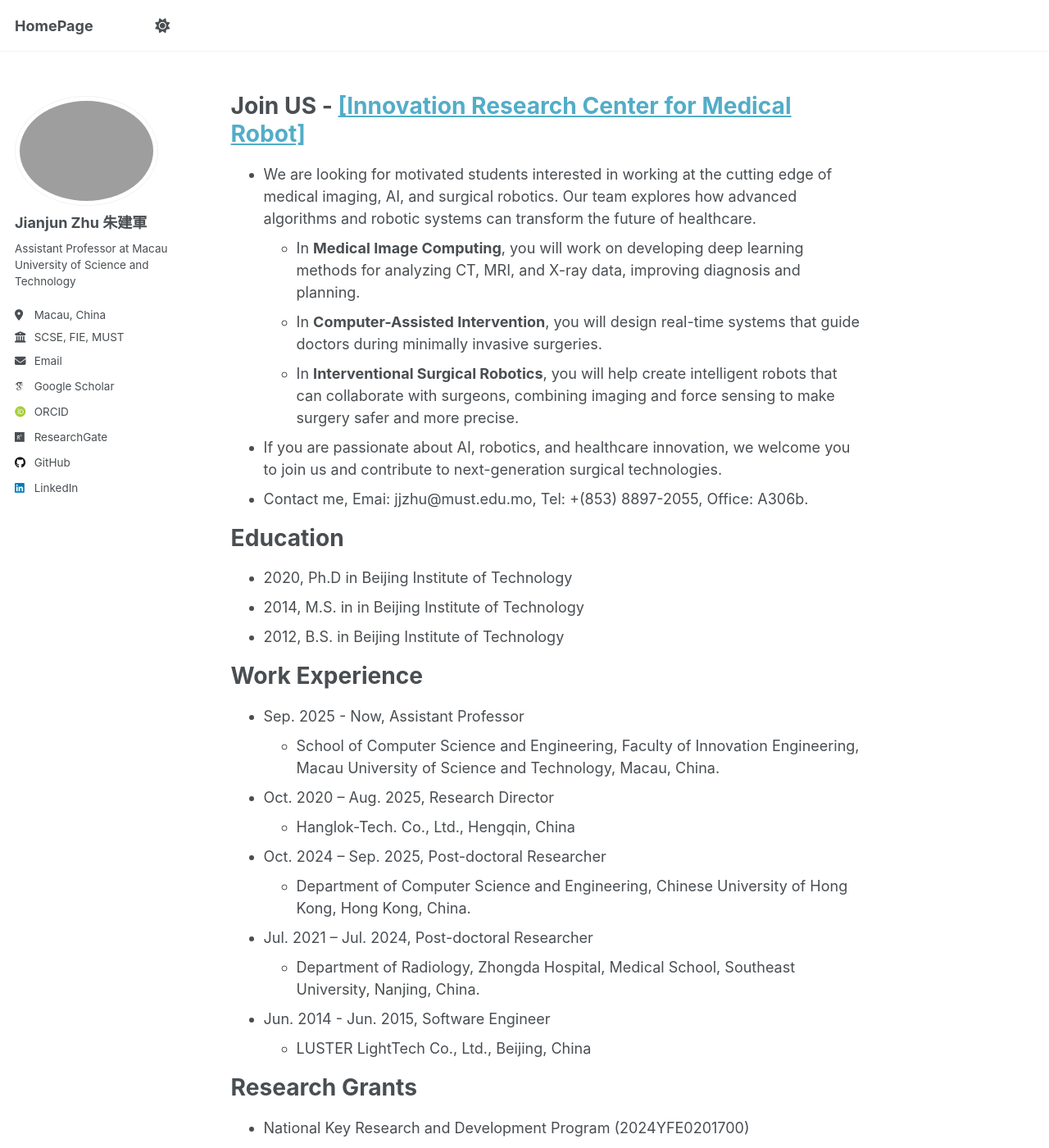
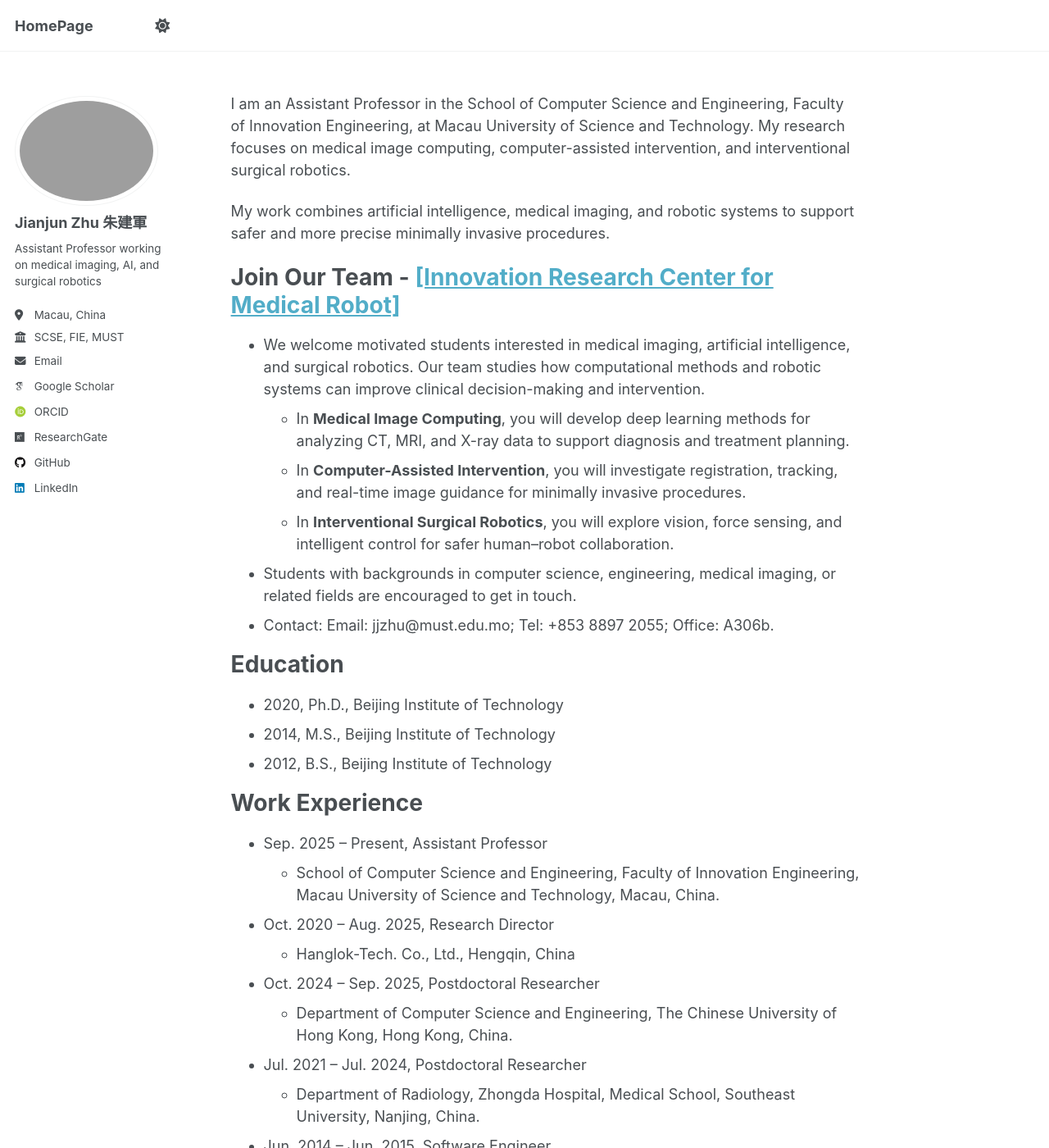
Before and after one commit to JianjunZhu/JianjunZhu.github.io, a Jekyll site: the page built from _pages/about.md, in a window 1280 px wide and 1400 px high. Shown: the whole window at 82% size. Built offline with Jekyll 4.4.1, drawn with Linux system fonts in a browser that asks for light colours; some web fonts are replaced; a script that is not in the unit is left out; some of the changed text lies outside the part shown.

```diff
--- a/_config.yml
+++ b/_config.yml
@@ -12,7 +12,7 @@ site_theme               : "default" # Currently available options are "default"
 title                    : "HomePage"
 title_separator          : "-"
 name                     : &name "Jianjun Zhu"
-description              : &description "Assistant Professor at MUST"   # Update this with a general description of your site, this is the default if not overridden by a page
+description              : &description "Jianjun Zhu is an Assistant Professor at Macau University of Science and Technology working on medical image computing, computer-assisted intervention, and surgical robotics."
 url                      : https://JianjunZhu.github.io # The base hostname & protocol for your site e.g. "https://[your GitHub username].github.io",
                                                            # or if you already have some other page hosted on Github then use "https://[your GitHub username].github.io/[Your Repo Name]"
 baseurl                  : "" # the subpath of your site, e.g. "/blog"
@@ -26,7 +26,7 @@ author:
   avatar           : "profile.png"
   name             : "Jianjun Zhu 朱建軍"
   pronouns         : # example: "she/her"
-  bio              : "Assistant Professor at Macau University of Science and Technology"
+  bio              : "Assistant Professor working on medical imaging, AI, and surgical robotics"
   location         : "Macau, China"
   employer         : "SCSE, FIE, MUST"
   uri              : # URL
--- a/_pages/about.md
+++ b/_pages/about.md
@@ -9,37 +9,41 @@ redirect_from:
 
 {% include base_path %}
 
-Join US - [[Innovation Research Center for Medical Robot]](https://fie.must.edu.mo/id-1443/article/view/id-33729.html?locale=en_US)
+I am an Assistant Professor in the School of Computer Science and Engineering, Faculty of Innovation Engineering, at Macau University of Science and Technology. My research focuses on medical image computing, computer-assisted intervention, and interventional surgical robotics.
+
+My work combines artificial intelligence, medical imaging, and robotic systems to support safer and more precise minimally invasive procedures.
+
+Join Our Team - [[Innovation Research Center for Medical Robot]](https://fie.must.edu.mo/id-1443/article/view/id-33729.html?locale=en_US)
 ======
-- We are looking for motivated students interested in working at the cutting edge of medical imaging, AI, and surgical robotics. Our team explores how advanced algorithms and robotic systems can transform the future of healthcare.
-	- In **Medical Image Computing**, you will work on developing deep learning methods for analyzing CT, MRI, and X-ray data, improving diagnosis and planning.
-	- In **Computer-Assisted Intervention**, you will design real-time systems that guide doctors during minimally invasive surgeries.
-	- In **Interventional Surgical Robotics**, you will help create intelligent robots that can collaborate with surgeons, combining imaging and force sensing to make surgery safer and more precise.
-- If you are passionate about AI, robotics, and healthcare innovation, we welcome you to join us and contribute to next-generation surgical technologies.
-- Contact me, Emai: jjzhu@must.edu.mo, Tel: +(853) 8897-2055, Office: A306b.
+- We welcome motivated students interested in medical imaging, artificial intelligence, and surgical robotics. Our team studies how computational methods and robotic systems can improve clinical decision-making and intervention.
+	- In **Medical Image Computing**, you will develop deep learning methods for analyzing CT, MRI, and X-ray data to support diagnosis and treatment planning.
+	- In **Computer-Assisted Intervention**, you will investigate registration, tracking, and real-time image guidance for minimally invasive procedures.
+	- In **Interventional Surgical Robotics**, you will explore vision, force sensing, and intelligent control for safer human–robot collaboration.
+- Students with backgrounds in computer science, engineering, medical imaging, or related fields are encouraged to get in touch.
+- Contact: Email: jjzhu@must.edu.mo; Tel: +853 8897 2055; Office: A306b.
 
 Education
 ======
-* 2020, Ph.D in Beijing Institute of Technology
-* 2014, M.S. in in Beijing Institute of Technology
-* 2012, B.S. in Beijing Institute of Technology
+* 2020, Ph.D., Beijing Institute of Technology
+* 2014, M.S., Beijing Institute of Technology
+* 2012, B.S., Beijing Institute of Technology
 
 Work Experience
 ======
-* Sep. 2025 - Now, Assistant Professor
+* Sep. 2025 – Present, Assistant Professor
   * School of Computer Science and Engineering, Faculty of Innovation Engineering, Macau University of Science and Technology, Macau, China.
 
 * Oct. 2020 – Aug. 2025, Research Director
   * Hanglok-Tech. Co., Ltd., Hengqin, China
 
-* Oct. 2024 – Sep. 2025, Post-doctoral Researcher
-  * Department of Computer Science and Engineering, Chinese University of Hong Kong, Hong Kong, China.
+* Oct. 2024 – Sep. 2025, Postdoctoral Researcher
+  * Department of Computer Science and Engineering, The Chinese University of Hong Kong, Hong Kong, China.
 
-* Jul. 2021 – Jul. 2024, Post-doctoral Researcher
+* Jul. 2021 – Jul. 2024, Postdoctoral Researcher
   * Department of Radiology, Zhongda Hospital, Medical School, Southeast University, Nanjing, China.
 
-* Jun. 2014 - Jun. 2015, Software Engineer
-  * LUSTER LightTech Co., Ltd., Beĳing, China
+* Jun. 2014 – Jun. 2015, Software Engineer
+  * LUSTER LightTech Co., Ltd., Beijing, China
 
 Research Grants
 ======
```
Also changed, not shown: other parts of _pages/about.md (+5 -5 lines), README.md (+35 -74 lines).
